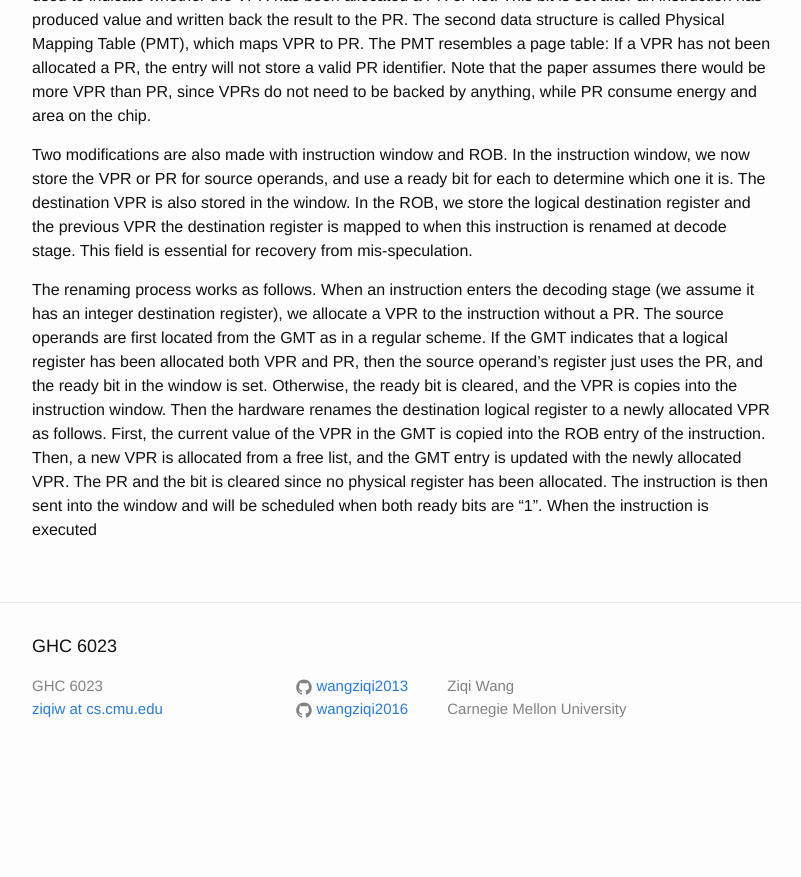
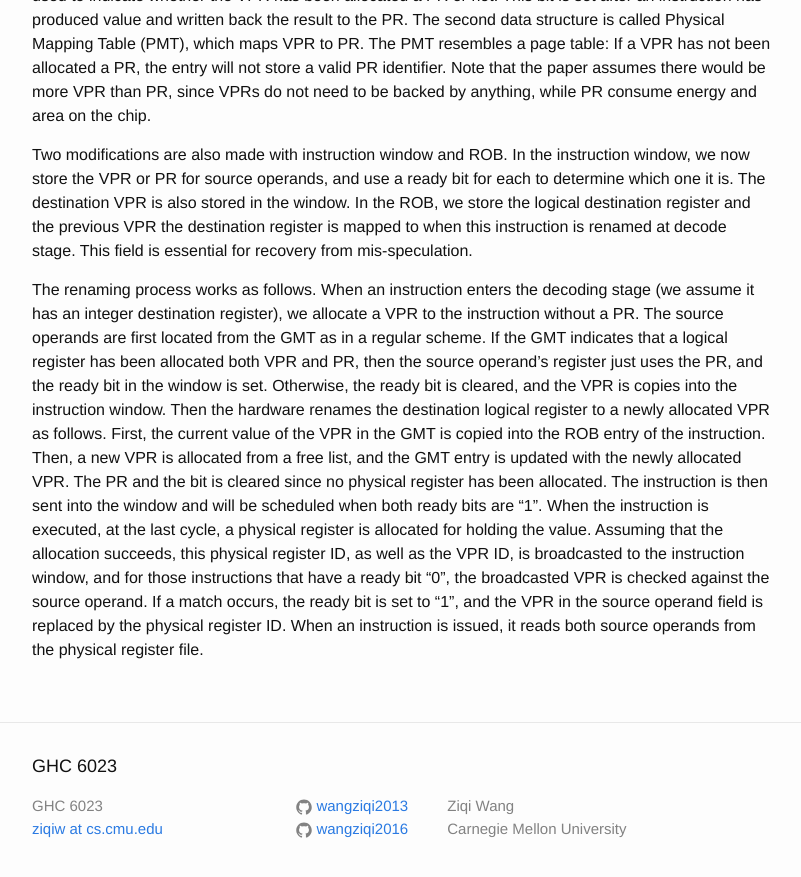
Before and after one commit to wangziqi2013/wangziqi2013.github.io, a Jekyll site: the page built from _posts/2019-08-29-Dynamic-Reg-Renaming-Through-VP-Registers.markdown, in a window 1280 px wide and 900 px high, scrolled down 1720 px. Shown: the top 877 px of the window, without its empty margins (238-1039 px from the left). Built offline with Jekyll 4.4.1, drawn with Linux system fonts in a browser that asks for light colours; before the commit the page ends 2500 px from its top, so only the background shows below that.

Commit message:
Finish renaming process

```diff
--- a/_posts/2019-08-29-Dynamic-Reg-Renaming-Through-VP-Registers.markdown
+++ b/_posts/2019-08-29-Dynamic-Reg-Renaming-Through-VP-Registers.markdown
@@ -76,4 +76,9 @@ ready bit is cleared, and the VPR is copies into the instruction window. Then th
 register to a newly allocated VPR as follows. First, the current value of the VPR in the GMT is copied into the ROB entry
 of the instruction. Then, a new VPR is allocated from a free list, and the GMT entry is updated with the newly allocated
 VPR. The PR and the bit is cleared since no physical register has been allocated. The instruction is then sent into the
-window and will be scheduled when both ready bits are "1". When the instruction is executed
+window and will be scheduled when both ready bits are "1". When the instruction is executed, at the last cycle, a
+physical register is allocated for holding the value. Assuming that the allocation succeeds, this physical register
+ID, as well as the VPR ID, is broadcasted to the instruction window, and for those instructions that have a ready bit
+"0", the broadcasted VPR is checked against the source operand. If a match occurs, the ready bit is set to "1", and
+the VPR in the source operand field is replaced by the physical register ID. When an instruction is issued, it reads
+both source operands from the physical register file.
```
